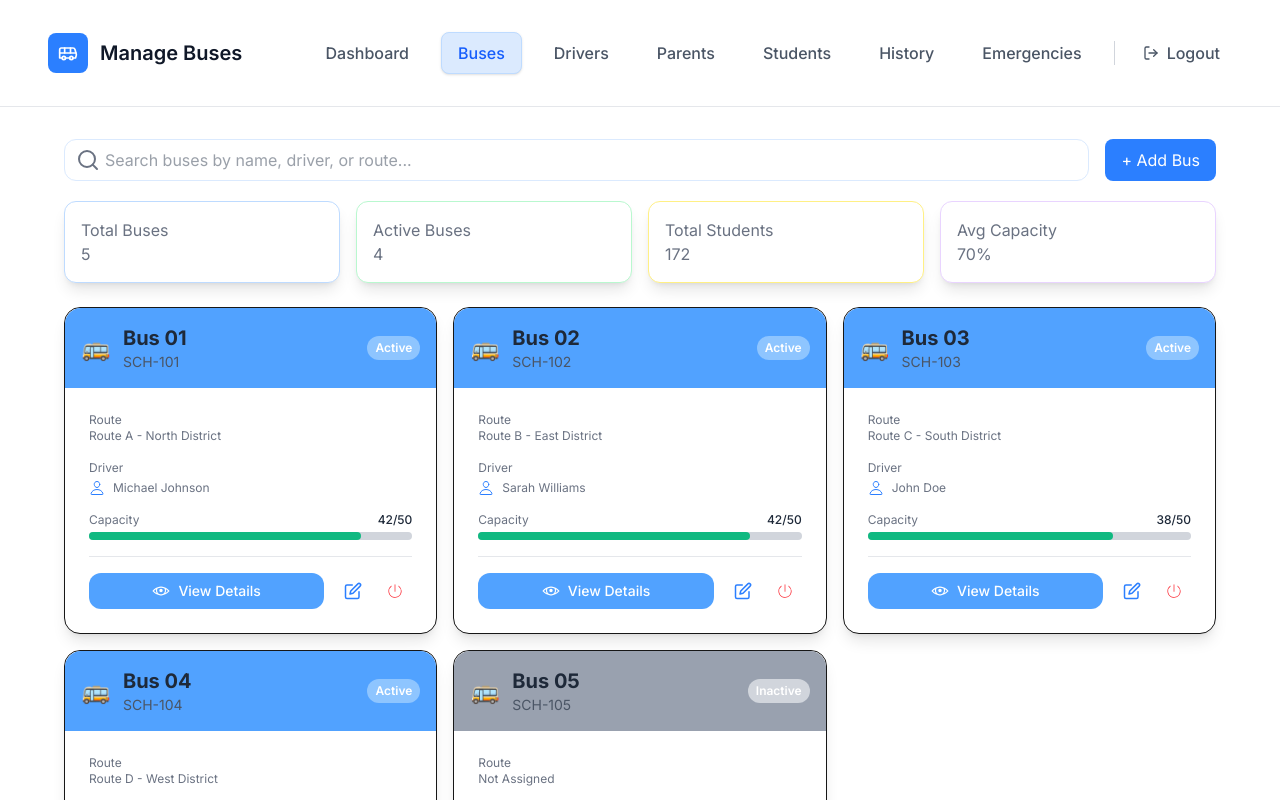
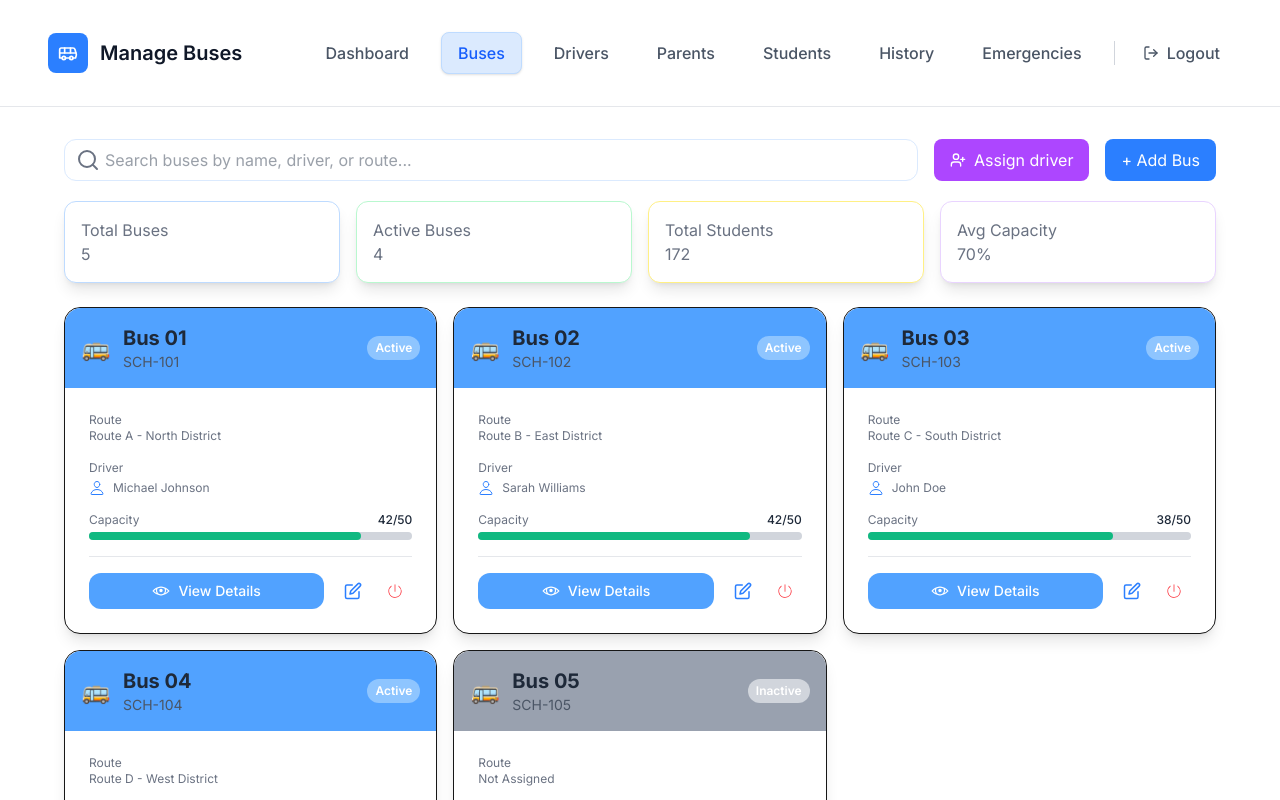
Before and after one commit to SheCanCODE-Capstone-Projects/School_bus_tracker_fe, a Next.js app: page /admin/dashboard/buses in a window 1280 px wide. Shown: the top 800 px of the page. Built offline with nearby package versions, Linux system fonts and the light colour scheme.

Commit message:
add assing driver button

```diff
--- a/app/admin/dashboard/buses/page.tsx
+++ b/app/admin/dashboard/buses/page.tsx
@@ -2,7 +2,7 @@
 import { useState, useMemo } from "react";
 import AdminFooter from "@/components/navigation/AdminFooter";
 import BusesNavbar from "@/components/navigation/dashboard/BusStatusCard";
-import { Search, X, Bus } from "lucide-react";
+import { Search, X, Bus, UserPlus } from "lucide-react";
 import { FiEdit } from "react-icons/fi";
 import { IoPersonOutline } from "react-icons/io5";
 import { LiaEyeSolid } from "react-icons/lia";
@@ -150,8 +150,15 @@ const BusesPage = () => {
             />
           </div>
           <button
+           onClick={() => setShowAddForm(!showAddForm)}
+           className="flex items-center gap-2 px-4 py-2 bg-purple-500 transition-transform duration-300 hover:scale-105 text-white rounded-lg whitespace-nowrap"
+           >
+          <UserPlus size={16} />
+             Assign driver
+        </button>
+          <button
             onClick={() => setShowAddForm(!showAddForm)}
-            className="px-4 py-2 bg-blue-500 text-white rounded-lg whitespace-nowrap"
+            className="px-4 py-2 bg-blue-500 transition-transform duration-300 hover:scale-105 text-white rounded-lg whitespace-nowrap"
           >
             + Add Bus
           </button>
```
